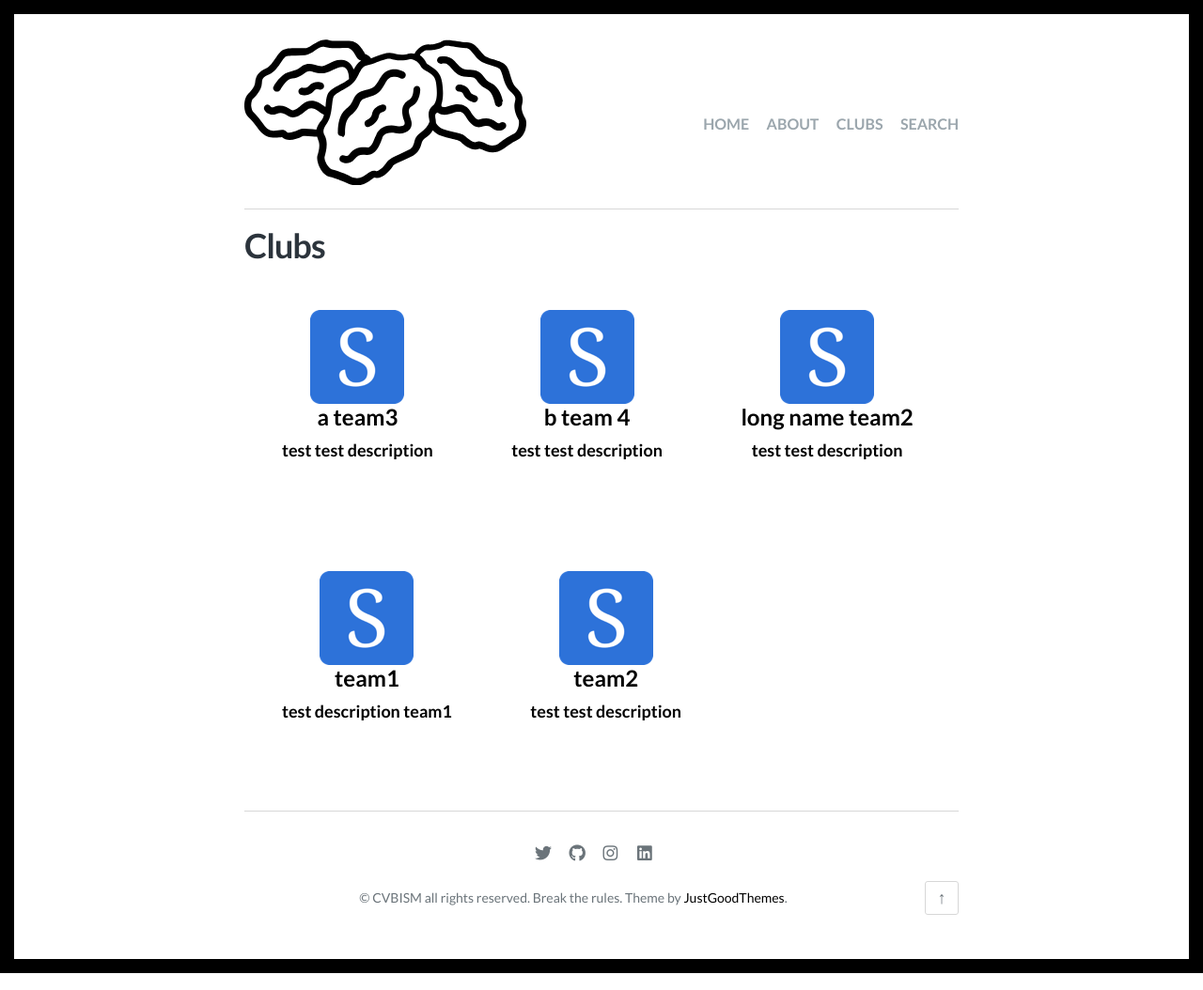
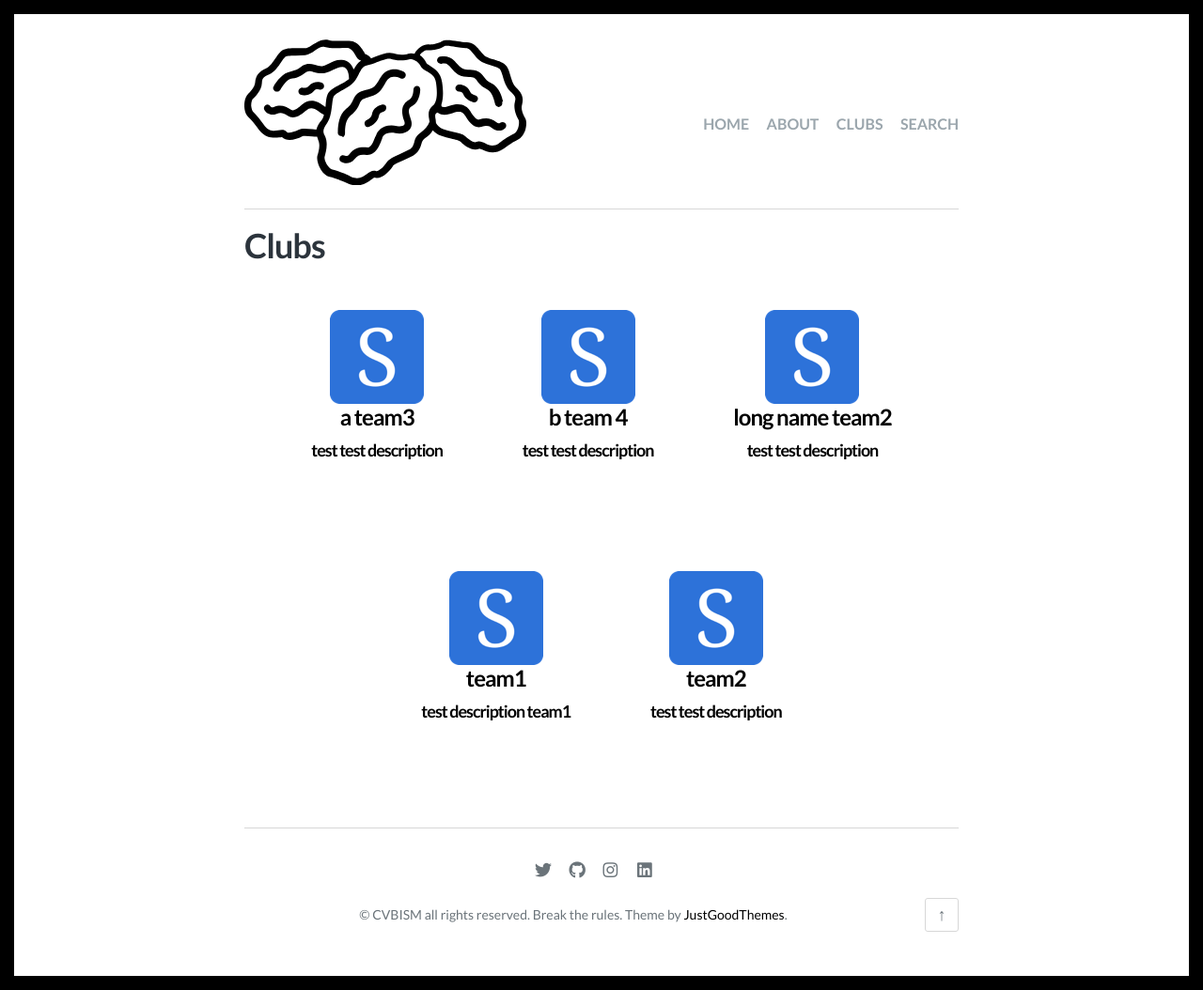
Before and after one commit to cvbism/Scriptor-Jekyll-Theme, a Jekyll site: the page built from clubs.md, in a window 1280 px wide. Shown: the whole page at 94% size. Built offline with Jekyll 4.4.1, drawn with Linux system fonts in a browser that asks for light colours; some web fonts are replaced; comment, search, counter and statistics services are not loaded.

Commit message:
Update clubs.md

```diff
--- a/clubs.md
+++ b/clubs.md
@@ -2,6 +2,7 @@
 layout: page
 title: Clubs
 ---
+<h2 align="center">
 {% for team in site.teams %}
 
   <div class="team" style="padding: 40px; display: inline-block;">
@@ -15,3 +16,4 @@ title: Clubs
   </div>
 
 {% endfor %}
+</h2>
```
